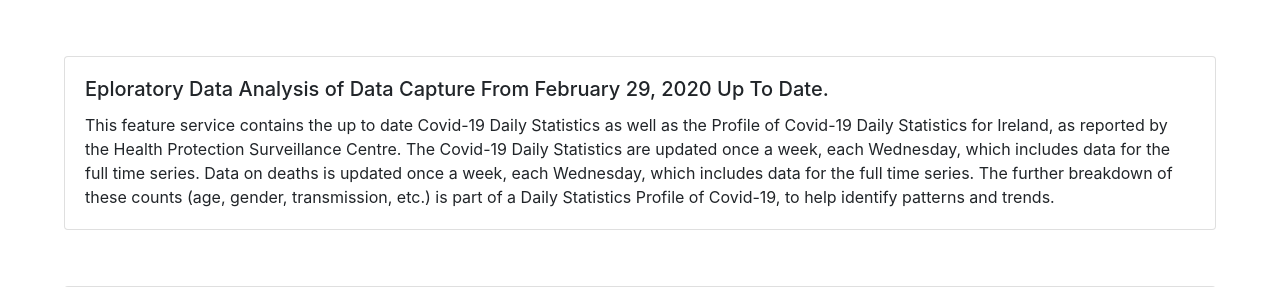
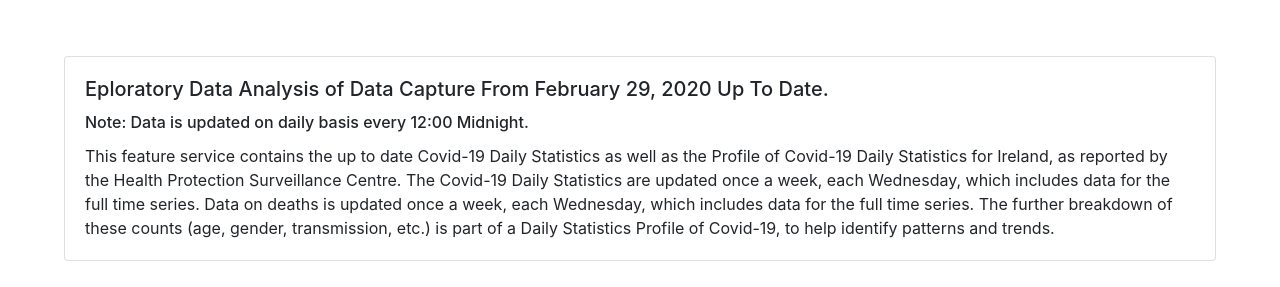
Before and after one commit to JonathanBendaJr/Ireland-covid-data-analysis, a Python web app: template templates/analysis.html in a window 1280 px wide. Shown: the part 56-343 px from the top of the page. Run offline with Jinja, Linux system fonts and the light colour scheme; the template is opened without the code that fills it, so the values that code supplies are empty; some libraries are stand-ins or nearby versions.

Commit message:
Web App Updates for analysis page

```diff
--- a/templates/analysis.html
+++ b/templates/analysis.html
@@ -5,6 +5,7 @@
     <div class="card mx-auto text-justify-content">
         <div class="card-body">
             <h5 class="card-title">Eploratory Data Analysis of Data Capture From February 29, 2020 Up To Date.</h5>
+             <h6 class="card-title">Note: Data is updated on daily basis every 12:00 Midnight.</h6>
             <p class="card-text">
                 This feature service contains the up to date Covid-19 Daily Statistics as well as the Profile of Covid-19 Daily Statistics for Ireland, as reported by the Health Protection Surveillance Centre.
                 The Covid-19 Daily Statistics are updated once a week, each Wednesday, which includes data for the full time series. Data on deaths is updated once a week, each Wednesday, which includes data for the full time series.
```
